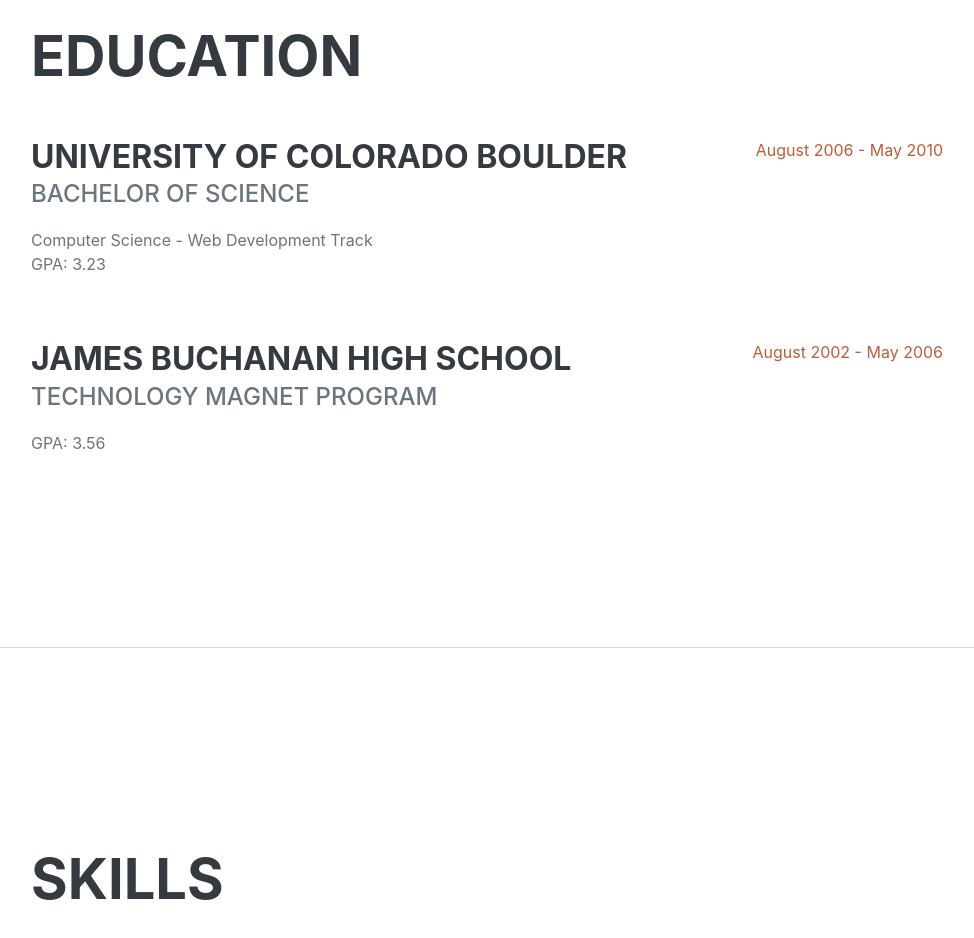
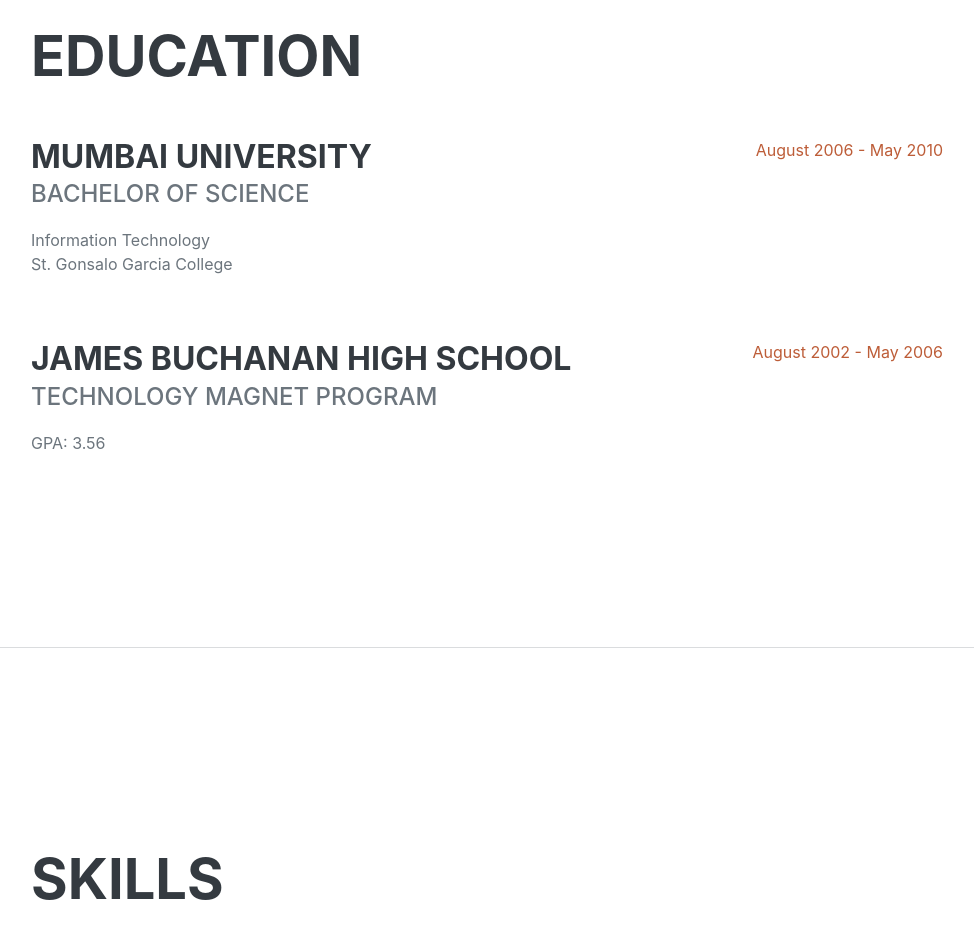
Before and after one commit to Mackral02/noresca, a plain HTML site: page index.html in a window 1280 px wide. Shown: the part 2160-3098 px from the top of the page, without its empty margins (289-1263 px from the left). Drawn offline with nearby package versions, Linux system fonts and the light colour scheme; a web font is replaced by a local one.

Commit message:
Update index.html
Updated education section

```diff
--- a/index.html
+++ b/index.html
@@ -19,7 +19,7 @@
         <!-- Navigation-->
         <nav class="navbar navbar-expand-lg navbar-dark bg-primary fixed-top" id="sideNav">
             <a class="navbar-brand js-scroll-trigger" href="#page-top">
-                <span class="d-block d-lg-none">Clarence Taylor</span>
+                <span class="d-block d-lg-none">Noresca Gonsalves</span>
                 <span class="d-none d-lg-block"><img class="img-fluid img-profile rounded-circle mx-auto mb-2" src="assets/img/profile.jpg" alt="..." /></span>
             </a>
             <button class="navbar-toggler" type="button" data-bs-toggle="collapse" data-bs-target="#navbarResponsive" aria-controls="navbarResponsive" aria-expanded="false" aria-label="Toggle navigation"><span class="navbar-toggler-icon"></span></button>
@@ -102,10 +102,10 @@
                     <h2 class="mb-5">Education</h2>
                     <div class="d-flex flex-column flex-md-row justify-content-between mb-5">
                         <div class="flex-grow-1">
-                            <h3 class="mb-0">University of Colorado Boulder</h3>
+                            <h3 class="mb-0">Mumbai University</h3>
                             <div class="subheading mb-3">Bachelor of Science</div>
-                            <div>Computer Science - Web Development Track</div>
-                            <p>GPA: 3.23</p>
+                            <div>Information Technology</div>
+                            <p>St. Gonsalo Garcia College</p>
                         </div>
                         <div class="flex-shrink-0"><span class="text-primary">August 2006 - May 2010</span></div>
                     </div>
```
